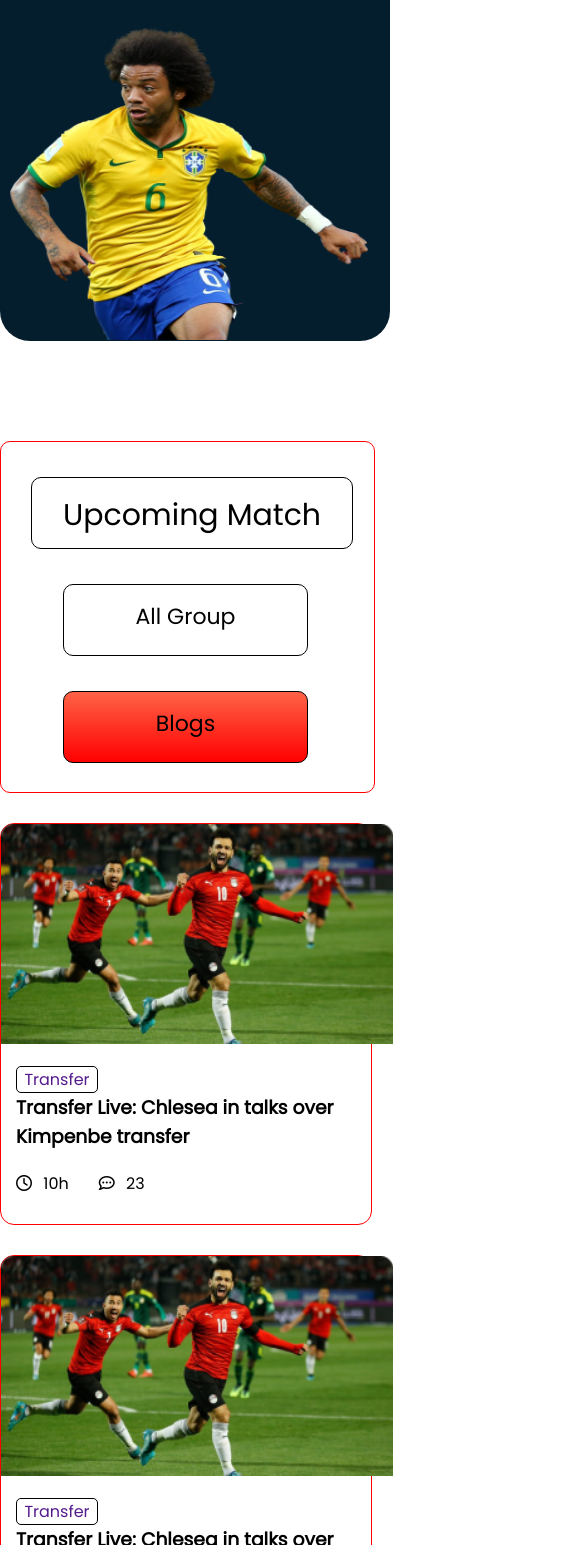
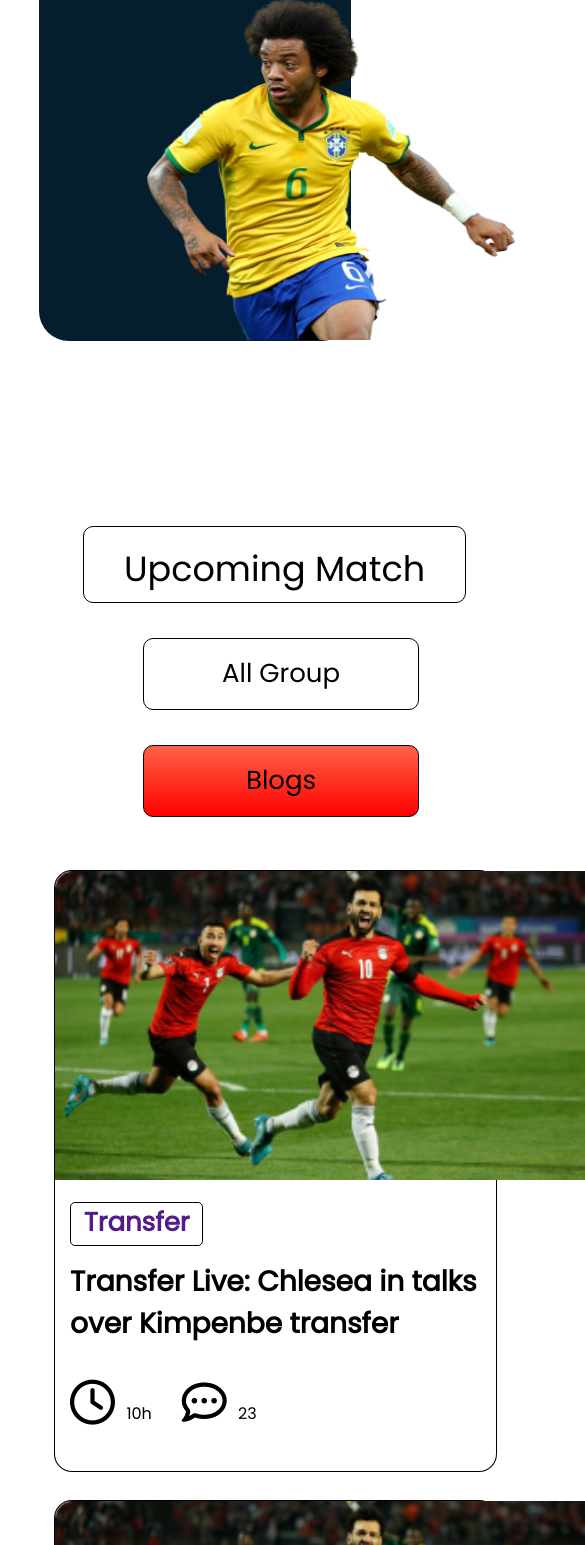
Before and after one commit to hasanisu/project-world-cup-responsive, a plain HTML site: page index.html in a window 390 px wide. Shown: the part 455-2000 px from the top of the page, 585 px wide, since content can reach past the window. Drawn offline with Linux system fonts and the light colour scheme.

Commit message:
fifth commit

```diff
--- a/index.html
+++ b/index.html
@@ -176,22 +176,23 @@
 ---------------------------------------->
 
     <!-- Footer section start -->
+
+</body>
 <footer>
     <section class="footer-container">
         <div>
             <div class="footer-text">Goal</div>
             <hr>
             <div class="footer-short-text">
-            <div><a class="footer-link" href="">Contact Us</a></div>
-            <div><a class="footer-link" href="">terms of Service</a></div>
-            <div><a class="footer-link" href="">Privacy Policy</a></div>
-            <div><a class="footer-link" href="">Privacy Setting</a></div>
-            <div><a class="footer-link" href="">Goal App</a></div>
-            <div><a class="footer-link" href="">Goal Live</a></div>
+                <div class="link-style"><a class="footer-link" href="">Contact Us</a></div>
+                <div class="link-style"><a class="footer-link" href="">terms of Service</a></div>
+                <div class="link-style"><a class="footer-link" href="">Privacy Policy</a></div>
+                <div class="link-style"><a class="footer-link" href="">Privacy Setting</a></div>
+                <div class="link-style"><a class="footer-link" href="">Goal App</a></div>
+                <div class="link-style"><a class="footer-link" href="">Goal Live</a></div>
             </div>
         </div>
     </section>
 </footer>
-</body>
 
 </html>
--- a/styles/style.css
+++ b/styles/style.css
@@ -3,9 +3,11 @@
 --------------------------*/
 
 @import url('https://fonts.googleapis.com/css2?family=Courgette&family=Poppins:ital,wght@0,400;1,500&display=swap');
-*{
+
+* {
     margin: 0;
 }
+
 body {
     font-family: 'Poppins', sans-serif;
 }
@@ -95,9 +97,10 @@ small {
 }
 
 .playing-football {
-    border: 1px solid red;
+    border: 1px solid none;
     height: 400px;
-    border-radius: 14px;
+    border-radius: 17px;
+    box-shadow: 0px 0px 0px 1px;
 }
 
 #hello-3 {
@@ -122,20 +125,23 @@ small {
     padding: 15px 25px;
     border-radius: 10px;
 }
-.player-update a{
+
+.player-update a {
     text-decoration: none;
     color: black;
 }
+
 #blog-style {
     background-image: linear-gradient(tomato, red);
 
 }
 
 .playing-football img {
-    width: 391.667px;
+    width: 394px;
 
 }
-.transfer-button{
+
+.transfer-button {
     display: block;
     width: 80px;
     border: 1px solid black;
@@ -145,7 +151,8 @@ small {
     text-decoration: none;
     text-align: center;
 }
-.transfer-text{
+
+.transfer-text {
     margin-left: 15px;
     margin-bottom: 20px;
 }
@@ -158,34 +165,38 @@ small {
     margin-right: 50px;
 
 }
-.time{
+
+.time {
     margin-left: 7px;
     margin-right: 30px;
 }
 
 /* footer section start */
 
-.footer-container{
+.footer-container {
     position: absolute;
     height: 350px;
     width: 100%;
     background-color: #041e2e;
     margin-top: 200px;
 }
-.footer-text{
+
+.footer-text {
     font-size: 28px;
     font-weight: 800;
     color: whitesmoke;
     text-align: center;
     margin-top: 100px;
 }
-hr{
+
+hr {
     Width: 1621px;
     margin: auto;
     margin-top: 40px;
     margin-bottom: 40px;
 }
-.footer-short-text{
+
+.footer-short-text {
     width: 900px;
     margin: auto;
     display: grid;
@@ -193,93 +204,170 @@ hr{
     color: whitesmoke;
     text-align: center;
 }
-.footer-link{
+
+.footer-link {
     text-decoration: none;
     color: whitesmoke;
     font-size: 18px;
 
 }
+
 /* footer section end */
 
 
 /* responsive site */
 @media screen and (max-width: 688px) {
-    .main-player{
-        width: 100%;
+    .main-player {
+        width: 80%;
 
 
     }
-    .player-container{
+
+    .player-container {
         grid-template-columns: repeat(1, 1fr);
 
     }
-    .player-banner img{
+
+    .player-banner img {
         width: 100%;
         margin-right: 0;
 
     }
-    .player-tex{
-        border: 1px solid white;
+
+    .player-tex {
+        border: 1px solid none;
         width: 85%;
         height: 400px;
         margin: auto;
     }
-    .main-blog{
-        font-size: 30px;
-        width: 85%;
+
+    .main-blog {
+        font-size: 35px;
+        width: 438px;
         line-height: 50px;
         margin-top: 40px;
         text-align: center;
 
     }
-    small{
-        width:85%;
-        margin-top: 150px;
+
+    small {
+        width: 427px;
+        margin-top: 180px;
     }
-    .button-help{
+
+    .button-help {
         margin-top: -150px;
-        margin-left: 50px;
+        margin-left: 122px;
+
     }
-    .player-banner img{
-        height: 314px;
-        margin-left: 10px;
-        margin-top:29px;
-        width:358px;
+
+    .player-banner img {
+        height: 344px;
+        margin-left: 108px;
+        margin-top: 1px;
+        width: 368px;
     }
-.playing-start{
-    margin-top:50px;
-}
-    #hello-3{
-        width:23%;
+
+    .playing-start {
+        margin-top: 100%;
+    }
+
+    #hello-3 {
+        width: 547px;
         margin-top: 50px;
         background-color: white;
+        box-shadow: 0px 0px 0px 0px;
+
     }
-    .player-update{
+
+    .player-update {
         border: 1px solid black;
     }
-    #up-match{
-        width:270px;
-        font-size: 30px;
+
+    #up-match {
+        width: 331px;
+        margin-left: 81px;
+        font-size: 35px;
+        padding-bottom: 20px;
     }
-    #all-match{
-        width: 193px;
-        margin-left: 62px;
+
+    #all-match {
+        width: 224px;
+        margin-left: 141px;
+        font-size: 26px;
     }
-    #blog-style{
-        width: 193px;
-        margin-left: 62px;
+
+    #blog-style {
+        width: 224px;
+        margin-left: 141px;
+        font-size: 26px;
     }
-.playing-football{
-    width:370px;
-}
-.player-on-feild{
-    grid-template-columns: repeat(1, 1fr);
-}
+
+    .playing-start {
+        position: absolute;
+        width: 100%;
+        margin-top: 100px;
+
+        align-items: center;
+    }
+
+    .playing-football {
+        width: 80%;
+        height: 600px;
+        margin: auto;
+
+    }
+
+    .playing-football img {
+        width: 551px;
+    }
+
+    .player-on-feild {
+        width: 100%;
+        grid-template-columns: repeat(1, 1fr);
+
+    }
+
+    .transfer-button {
+        width: 131px;
+        height: 42px;
+        font-size: 26px;
+        font-weight: bold;
+        text-align: center;
+        margin-bottom: 15px;
+    }
+
+    .transfer-text {
+        font-size: 28px;
+    }
+
+    .fa-regular {
+        margin-top: 15px;
+        font-size: 45px;
+    }
+
+    .footer-container {
+        width: 100%;
+        margin-top: 4600px;
+        height: 500px;
+    }
+
+    hr {
+        width: 50%;
+    }
+
+    .footer-short-text {
+
+        grid-template-columns: repeat(1, 1fr);
+        grid-row-gap: 17px;
+        width: 50%;
+    }
+
+    .footer-link {
+        width: 25%;
+        margin-bottom: 35px;
+    }
 
 
 
-footer{
-    display: none;
 }
-
-}
```
Lines whose indentation alone changed are shown as unchanged.
